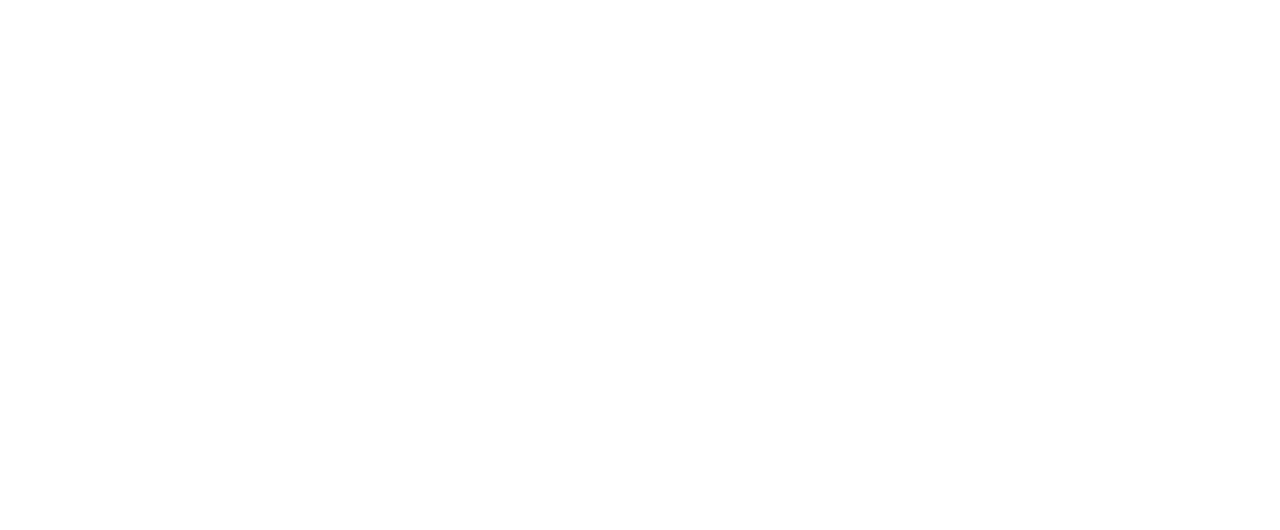
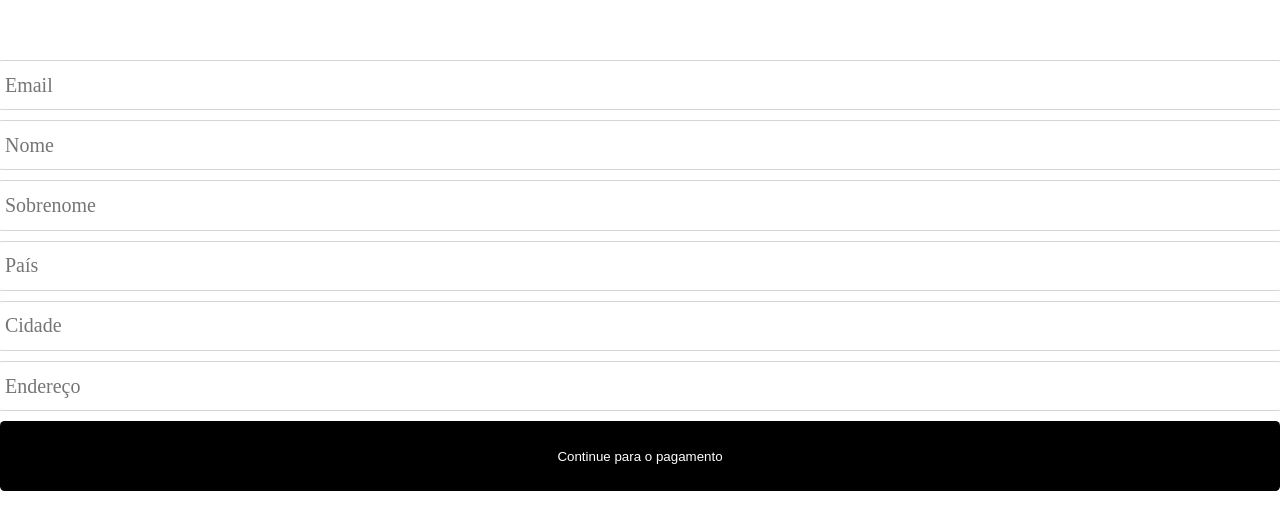
Before and after one commit to RodolphoBuettel/projeto15-e-commerce-front, a React (Create React App) app: page /checkout in a window 1280 px wide. Before the commit this address had no page. Shown: the part 140-670 px from the top of the page. Built offline with nearby package versions, Linux system fonts and the light colour scheme.

Commit message:
checkout/payment

```diff
--- a/src/App.js
+++ b/src/App.js
@@ -4,6 +4,8 @@ import { UserProvider } from "./contexts/contextApi.js";
 import Products from "./pages/products/products.js";
 import Signup from "./pages/Signup.js";
 import Signin from "./pages/Signin.js";
+import Checkout from "./pages/checkout/Checkout.js";
+import Payment from "./pages/payment/payment.js";
 
 
 export default function App() {
@@ -16,6 +18,8 @@ export default function App() {
            <Route path="/" element = {<Signin/>}/>
            <Route path="/signup" element = {<Signup/>}/>
            <Route path="/signin" element = {<Signin/>}/>
+           <Route path="/checkout" element = {<Checkout/>}/>
+           <Route path="/payment" element = {<Payment/>}/>
            </Routes>
    </BrowserRouter>
    </UserProvider>
--- a/src/contexts/contextApi.js
+++ b/src/contexts/contextApi.js
@@ -5,8 +5,21 @@ const UserContext = createContext();
 function UserProvider({ children }) {
 
     const [datauser, setDataUser] = useState();
+    const [email, setEmail] = useState("");
+    const [name, setName] = useState("");
+    const [lastName, setLastName] = useState("");
+    const [country, setCountry] = useState("");
+    const [city, setCity] = useState("");
+    const [address, setAddress] = useState("");
+    const [numberCard, setNumberCard] = useState("");
+    const [nameCard, setNameCard] = useState("");
+    const [validity, setValidity] = useState("");
+    const [securityCode, setSecurityCode] = useState("");
+
     return (
-        <UserContext.Provider value={{datauser, setDataUser}}>
+        <UserContext.Provider value={{datauser, setDataUser, email, setEmail, name, setName, lastName, setLastName, country, setCountry,
+            city, setCity, address, setAddress, numberCard, setNumberCard, nameCard, setNameCard, validity, setValidity,
+            securityCode, setSecurityCode}}>
             {children}
         </UserContext.Provider>
     );
--- /dev/null
+++ b/src/pages/checkout/Checkout.js
@@ -0,0 +1,96 @@
+import { useContext, useState } from "react"
+import styled from "styled-components"
+import UserContext from "../../contexts/contextApi"
+
+
+
+export default function Checkout() {
+
+   const {email, setEmail, name, setName, lastName, setLastName, country, setCountry,
+    city, setCity, address, setAddress} = useContext(UserContext);
+
+    return (
+        <Container>
+            <ContactInfomation>
+                <input
+                    id="email"
+                    type="email"
+                    value={email}
+                    onChange={(e) => setEmail(e.target.value)}
+                    placeholder=" Email"
+                    required />
+                <input
+                    id="name"
+                    type="name"
+                    value={name}
+                    onChange={(e) => setName(e.target.value)}
+                    placeholder=" Nome"
+                    required />
+                <input
+                    id="lastName"
+                    type="lastName"
+                    value={lastName}
+                    onChange={(e) => setLastName(e.target.value)}
+                    placeholder=" Sobrenome"
+                    required />
+                <input
+                    id="country"
+                    type="country"
+                    value={country}
+                    onChange={(e) => setCountry(e.target.value)}
+                    placeholder=" País"
+                    required />
+                <input
+                    id="city"
+                    type="city"
+                    value={city}
+                    onChange={(e) => setCity(e.target.value)}
+                    placeholder=" Cidade"
+                    required />
+                <input
+                    id="address"
+                    type="address"
+                    value={address}
+                    onChange={(e) => setAddress(e.target.value)}
+                    placeholder=" Endereço"
+                    required />
+                <button type="submit">Continue para o pagamento</button>
+            </ContactInfomation>
+        </Container>
+    )
+}
+
+const Container = styled.div`
+
+`
+const ContactInfomation = styled.form`
+display: flex;
+flex-direction: column;
+align-items: center;
+margin-top: 200px;
+width: 100%;
+input{
+    height: 46.19px;
+width: 100%;
+border-radius: 5px;
+background: #FFFFFF;
+border: 1px solid #D5D5D5;
+font-family: 'Lexend Deca';
+font-style: normal;
+font-weight: 400;
+font-size: 19.976px;
+line-height: 25px;
+color: #DBDBDB;
+margin-bottom: 10px;
+}
+button{
+    width: 100%;
+height: 70px;
+left: 36px;
+top: 381px;
+border: none;
+background: black;
+border-radius: 4.63636px;
+color:white;
+}
+`
--- /dev/null
+++ b/src/pages/payment/payment.js
@@ -0,0 +1,87 @@
+import { useContext } from "react"
+import styled from "styled-components"
+import UserContext from "../../contexts/contextApi"
+
+
+export default function Payment() {
+
+    const {numberCard, setNumberCard, nameCard, setNameCard, validity, setValidity,
+        securityCode, setSecurityCode} = useContext(UserContext);
+
+
+    return (
+        <PaymentForm>
+            <label>Numero do cartão</label>
+            <input
+                id="cartao"
+                type="text"
+                value={numberCard}
+                onChange={(e) => setNumberCard(e.target.value)}
+                placeholder=" "
+                required />
+            <label>Nome do titular do cartão</label>
+            <input
+                id="NomeDoCartao"
+                type="text"
+                value={nameCard}
+                onChange={(e) => setNameCard(e.target.value)}
+                placeholder=" "
+                required />
+            <label>Validade</label>
+            <input
+                id="validade"
+                type="text"
+                value={validity}
+                onChange={(e) => setValidity(e.target.value)}
+                placeholder=" MM/YY"
+                required />
+            <label>Código de segurança</label>
+            <input
+                id="digitos"
+                type="text"
+                value={securityCode}
+                onChange={(e) => setSecurityCode(e.target.value)}
+                placeholder=" Atrás do cartão, 3 digítos "
+                required />
+
+            <button type="submit">Confirmar informações</button>
+        </PaymentForm>
+    )
+}
+
+const PaymentForm = styled.div`
+width: 100%;
+display: flex;
+flex-direction: column;
+align-items: center;
+margin-top: 50px;
+input{
+    height: 46.19px;
+width: 100%;
+border-radius: 5px;
+background: #FFFFFF;
+border: 1px solid #D5D5D5;
+font-family: 'Lexend Deca';
+font-style: normal;
+font-weight: 400;
+font-size: 19.976px;
+line-height: 25px;
+color: #DBDBDB;
+margin-bottom: 30px;
+}
+button{
+    margin-top: 50px;
+    width: 100%;
+height: 70px;
+left: 36px;
+top: 381px;
+border: none;
+background: black;
+border-radius: 4.63636px;
+color:white;
+}
+label{
+    font-family: 'Courier New', Courier, monospace;
+    font-weight: bold;
+}
+`
```
